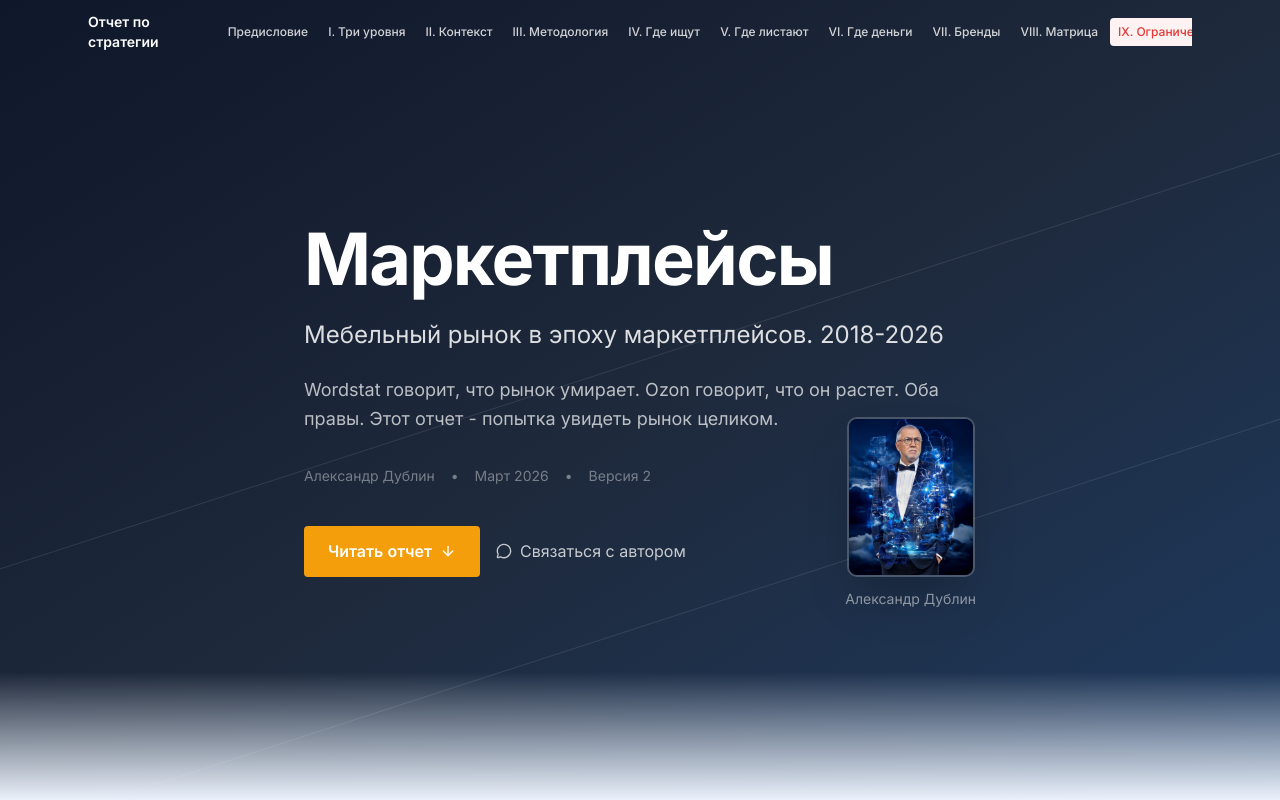
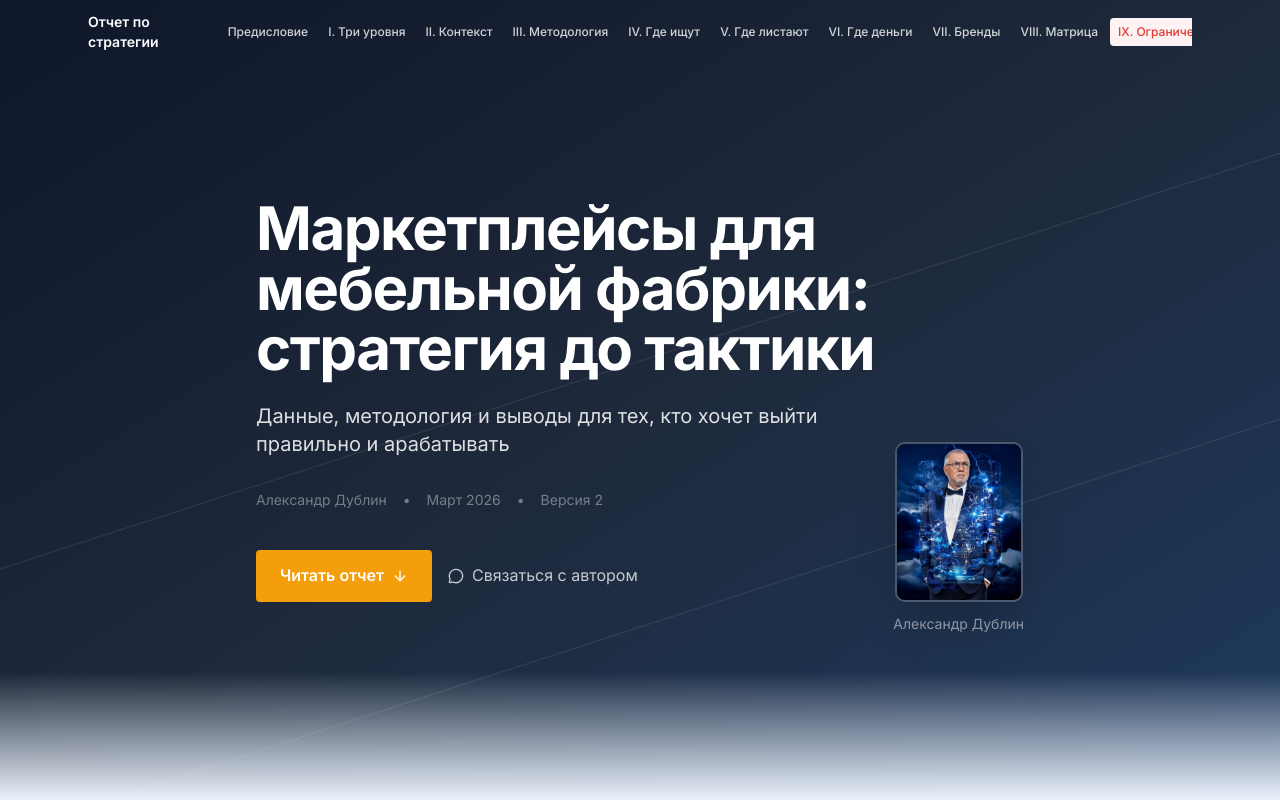
Before and after one commit to abdublinn/kimi-agent-site-2, a React (Vite) app: page / in a window 1280 px wide. Shown: the top 800 px of the page. Built offline with nearby package versions, Linux system fonts and the light colour scheme.

Commit message:
Update hero heading text and footer name label

```diff
--- a/src/sections/Footer.tsx
+++ b/src/sections/Footer.tsx
@@ -14,7 +14,7 @@ export function Footer() {
               className="w-full h-full object-cover"
             />
           </div>
-          <h3 className="text-xl font-bold mb-2">Дублин Александр Борисович</h3>
+          <p className="text-base font-semibold text-white mb-2">Дублин Александр Борисович</p>
           <p className="text-white/70 text-sm">Бизнес-аналитик и консультант</p>
           <p className="text-white/50 text-xs mt-1">
             Специализация: системный анализ рынков, маркетинговые стратегии, управленческий учёт,
--- a/src/sections/Hero.tsx
+++ b/src/sections/Hero.tsx
@@ -44,17 +44,12 @@ export function Hero() {
 
       <div className="relative z-10 container-main py-20">
         <div className="max-w-3xl">
-          <h1 className="animate-item text-5xl md:text-6xl lg:text-7xl font-bold text-white mb-6 tracking-tight">
-            Маркетплейсы
+          <h1 className="animate-item text-4xl md:text-5xl lg:text-6xl font-bold text-white mb-6 tracking-tight">
+            Маркетплейсы для мебельной фабрики: стратегия до тактики
           </h1>
 
-          <p className="animate-item text-xl md:text-2xl text-white/85 mb-6">
-            Мебельный рынок в эпоху маркетплейсов. 2018-2026
-          </p>
-
-          <p className="animate-item text-lg text-white/70 mb-8 max-w-2xl leading-relaxed">
-            Wordstat говорит, что рынок умирает. Ozon говорит, что он растет.
-            Оба правы. Этот отчет - попытка увидеть рынок целиком.
+          <p className="animate-item text-lg md:text-xl text-white/85 mb-8 max-w-2xl leading-relaxed">
+            Данные, методология и выводы для тех, кто хочет выйти правильно и арабатывать
           </p>
 
           <div className="animate-item flex items-center gap-4 text-sm text-white/40 mb-10">
```
